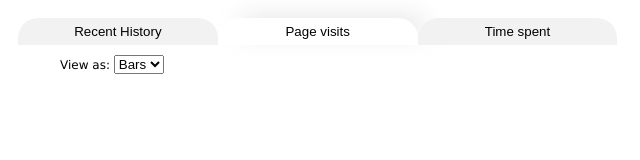
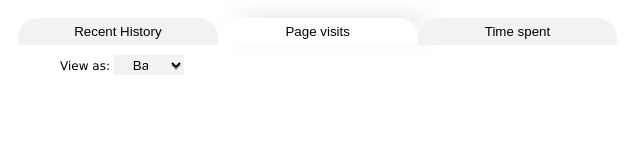
Before and after one commit to y77cao/myStat, a browser extension: page src/browser_action/browser_action.html in a window 1280 px wide. Shown: the full height of the page, 0-640 px from the left. Drawn offline with Linux system fonts and the light colour scheme.

Commit message:
Styled selector

```diff
--- a/src/browser_action/browser_action.html
+++ b/src/browser_action/browser_action.html
@@ -100,6 +100,21 @@
         0% {opacity: 0;}
         100% {opacity: 1;}
     }
+
+    select#select {
+    	-webkit-appearance: button;
+        -webkit-padding-end: 20px;
+        -webkit-padding-start: 2px;
+        -webkit-user-select: none;
+        border: none;
+        padding-left: 15px;
+        background-image: url('./arrow.png');
+        background-color: #f2f2f2;
+        background-position: 97% center;
+        background-repeat: no-repeat;
+        width: 70px;
+        height: 20px;
+    }
 </style>
 
 <div id="app">
@@ -114,7 +129,7 @@
 		<div id="page-visit-content" v-show="visitshown">
             <div id="select-display">
             	View as:
-            	<select v-model="visitsdisplay">
+            	<select id="select" v-model="visitsdisplay">
                   <option>Bars</option>
                   <option>Pies</option>
                 </select>
@@ -127,7 +142,7 @@
 	    <div id="time-spent-content" v-show="timeshown">
             <div id="select-display">
             	View as:
-            	<select v-model="timedisplay">
+            	<select id="select" v-model="timedisplay">
                   <option>List</option>
                   <option>Pies</option>
                 </select>
--- a/src/browser_action/component.js
+++ b/src/browser_action/component.js
@@ -1,7 +1,6 @@
 /* TODO:
    recent history
-   clickable links
-   style selector
+   clickable links??
 */
 var app = new Vue({
   el: '#app',
```
Also changed, not shown: src/browser_action/arrow.png (added), 3 other files.
